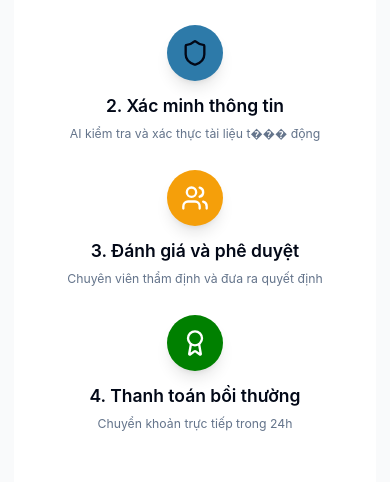
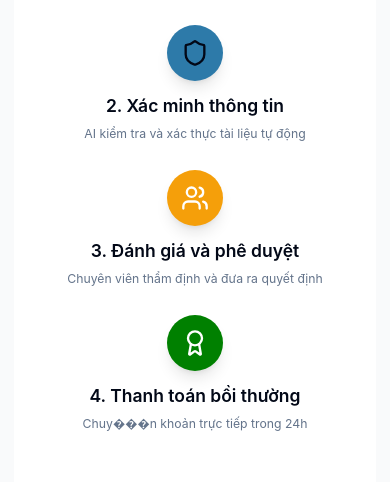
Before and after one commit to truongngoctrac/claims-platform, a React (Vite) app: page / in a window 390 px wide. Shown: the part 2820-3302 px from the top of the page. Built offline with nearby package versions, Linux system fonts and the light colour scheme.

Commit message:
Khắc phục lỗi hiển thị "Xác minh thông tin" và cải thiện responsive
cgen-c192bba90fa84b07a75a0b858bd3e944

```diff
--- a/client/pages/Index.tsx
+++ b/client/pages/Index.tsx
@@ -376,8 +376,8 @@ export function Index() {
                 <h3 className="text-h3-mobile font-semibold mb-2">
                   2. Xác minh thông tin
                 </h3>
-                <p className="text-caption-mobile md:text-caption-desktop text-muted-foreground">
-                  AI kiểm tra và xác thực tài liệu t��� động
+                <p className="text-caption-mobile md:text-caption-desktop text-muted-foreground vietnamese-text">
+                  AI kiểm tra và xác thực tài liệu tự động
                 </p>
               </div>
 
@@ -403,7 +403,7 @@ export function Index() {
                   4. Thanh toán bồi thường
                 </h3>
                 <p className="text-caption-mobile md:text-caption-desktop text-muted-foreground">
-                  Chuyển khoản trực tiếp trong 24h
+                  Chuy���n khoản trực tiếp trong 24h
                 </p>
               </div>
             </div>
```
